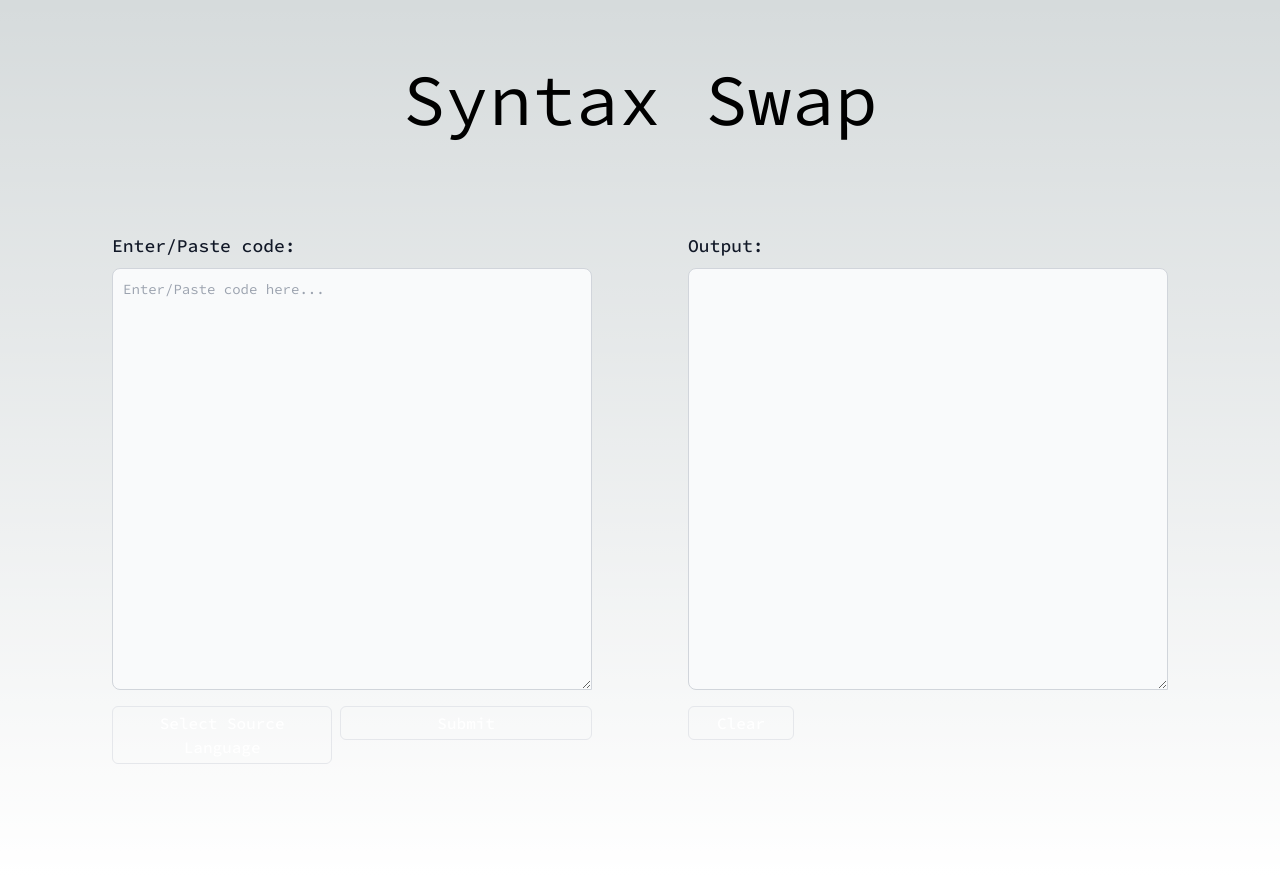
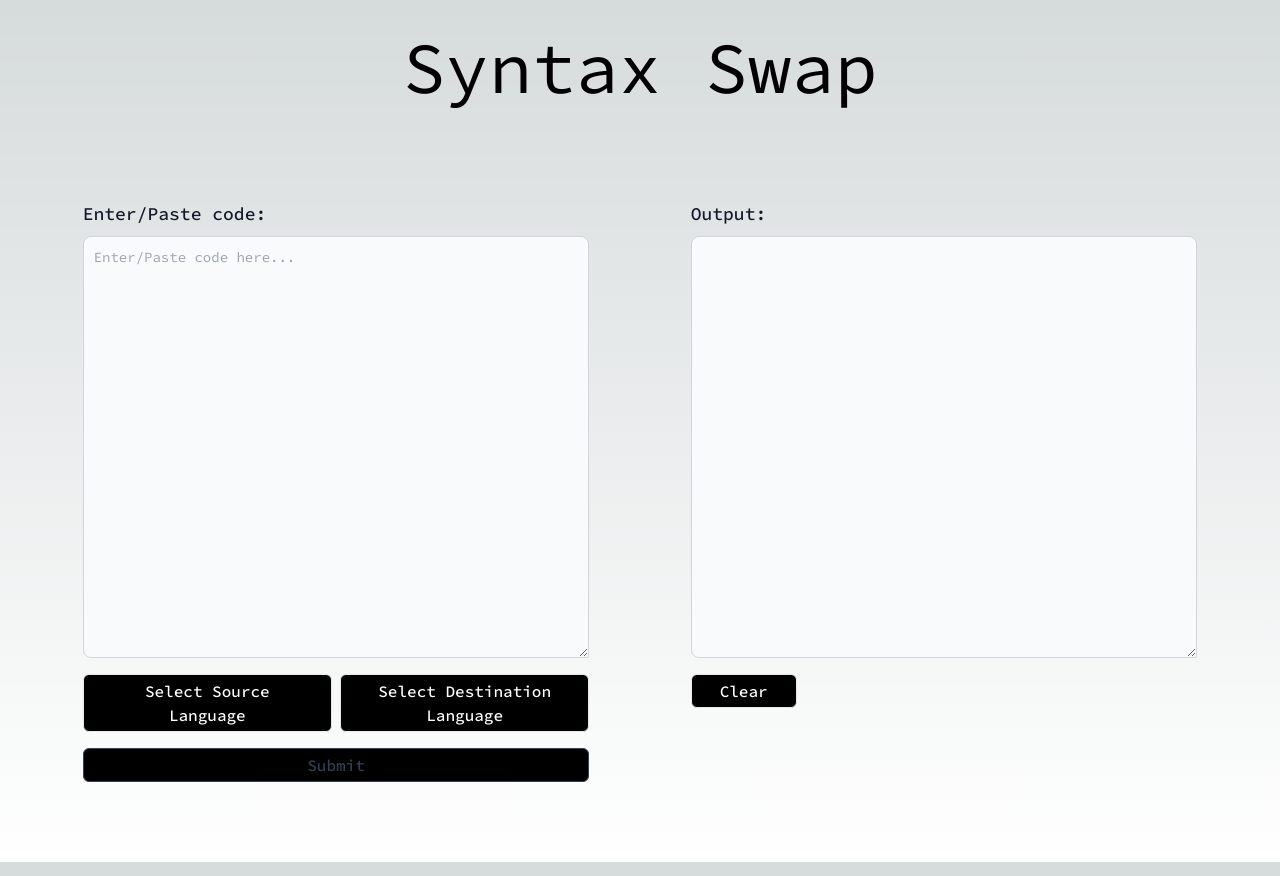
Before and after one commit to MAHolzbach/syntax-swap, a Next.js app: page / in a window 1280 px wide. Built offline with nearby package versions, Linux system fonts and the light colour scheme.

Commit message:
Buttons and such complete

```diff
--- a/app/components/Form.tsx
+++ b/app/components/Form.tsx
@@ -7,8 +7,7 @@ import useSWRMutation from "swr/mutation";
 import Result from "./Result";
 import Submit from "./Submit";
 
-//TODO: Add language select dropdown
-//TODO: Add clear all button
+//TODO: Add personality picker
 //TODO: Add api key input field
 //TODO: Add logic to get/set api key to local storage
 //? Does openai have an auth widget that could be used instead?
@@ -17,14 +16,16 @@ const Form = () => {
   const [formValue, setFormValue] = useState("");
   const [clear, setClear] = useState(false);
   const [sourceLanguage, setSourceLanguage] = useState<string | null>(null);
-  const [resultLanguage, setResultLanguage] = useState(null);
+  const [destinationLanguage, setDestinationLanguage] = useState<string | null>(
+    null
+  );
 
   const query = {
     messages: [
       { role: "system", content: "You are a helpful assistant." },
       {
         role: "user",
-        content: `Translate this ${sourceLanguage} code into Python: ${formValue}`,
+        content: `Translate this ${sourceLanguage} code into ${destinationLanguage}: ${formValue}`,
       },
     ],
     model: "gpt-3.5-turbo",
@@ -82,6 +83,8 @@ const Form = () => {
         handleSubmit={handleSubmit}
         setSourceLanguage={setSourceLanguage}
         sourceLanguage={sourceLanguage}
+        setDestinationLanguage={setDestinationLanguage}
+        destinationLanguage={destinationLanguage}
       />
       <Result
         response={setResponse()}
--- a/app/components/LanguageSelect.tsx
+++ b/app/components/LanguageSelect.tsx
@@ -1,15 +1,21 @@
 "use client";
 
-import { useState } from "react";
+import { useRef, useState } from "react";
 
 type TLanguageSelectProps = {
-  setSourceLanguage: (language: string | null) => void;
-  sourceLanguage: string | null;
+  type: string;
+  setSourceLanguage?: (language: string | null) => void;
+  sourceLanguage?: string | null;
+  setDestinationLanguage?: (language: string | null) => void;
+  destinationLanguage?: string | null;
 };
 
 const LanguageSelect = ({
+  type,
   setSourceLanguage,
   sourceLanguage,
+  setDestinationLanguage,
+  destinationLanguage,
 }: TLanguageSelectProps) => {
   const [toggleMenu, setToggleMenu] = useState(false);
   const languages = [
@@ -25,35 +31,66 @@ const LanguageSelect = ({
     "Rust",
   ];
 
+  const languageDropdown = useRef<HTMLInputElement>(null);
+
+  const closeLanguageMenus = (e: any) => {
+    if (toggleMenu && !languageDropdown.current?.contains(e.target)) {
+      setToggleMenu(false);
+    }
+  };
+
+  document.addEventListener("mousedown", closeLanguageMenus);
+
+  const handleLanguageSelect = (language: string) => {
+    if (setSourceLanguage) setSourceLanguage(language);
+
+    if (setDestinationLanguage) setDestinationLanguage(language);
+
+    setToggleMenu(!toggleMenu);
+  };
+
+  const selectedLanguageRenderer = () => {
+    if (type === "source") {
+      return sourceLanguage ?? "Select Source Language";
+    }
+
+    if (type === "destination") {
+      return destinationLanguage ?? "Select Destination Language";
+    }
+  };
+
   return (
-    <div className="w-full mr-2">
+    <div className="relative w-full first-of-type:mr-2" ref={languageDropdown}>
       <button
         onClick={(e) => {
           e.preventDefault();
           setToggleMenu(!toggleMenu);
         }}
-        className="bg-dark border-dark border rounded-md inline-flex items-center justify-center py-1 px-7 text-center text-base font-medium text-white hover:bg-slate-500 disabled:bg-gray-3 disabled:border-gray-3 disabled:text-dark-5 w-full"
+        className="bg-black border-dark border rounded-md inline-flex items-center justify-center py-1 px-7 text-center text-base font-medium text-white hover:bg-slate-500 disabled:bg-gray-3 disabled:border-gray-3 disabled:text-dark-5 w-full"
       >
-        {sourceLanguage ?? "Select Source Language"}
+        {selectedLanguageRenderer()}
       </button>
       <ul
         className={`${
           toggleMenu ? "visible" : "hidden"
-        } bg-dark border-dark border rounded-md mt-2`}
+        } z-10 absolute bg-black border-dark border rounded-md mt-2 w-full`}
       >
         {languages.map((language) => {
+          if (type === "destination" && language === "Unknown") {
+            return null;
+          } else {
             return (
               <li
                 key={language}
                 onClick={() => {
-                setSourceLanguage(language);
-                setToggleMenu(!toggleMenu);
+                  handleLanguageSelect(language);
                 }}
                 className="p-2 hover:cursor-pointer hover:bg-slate-500"
               >
                 {language}
               </li>
             );
+          }
         })}
       </ul>
     </div>
--- a/app/components/Result.tsx
+++ b/app/components/Result.tsx
@@ -17,12 +17,12 @@ const Result = ({ response, clear, handleClear }: TResultProps) => {
         value={clear ? "" : response}
         id="outputCode"
         rows={20}
-        className="block mb-4 p-2.5 w-full text-sm text-gray-900 bg-gray-50 rounded-tl-lg rounded-tr-lg rounded-bl-lg border border-gray-300 focus:ring-blue-500 focus:border-blue-500 dark:bg-gray-700 dark:border-gray-600 dark:placeholder-gray-400 dark:text-white dark:focus:ring-blue-500 dark:focus:border-blue-500 lg:resize-y"
+        className="block mb-4 p-2.5 w-full text-sm text-gray-900 bg-gray-50 rounded-tl-lg rounded-tr-lg rounded-bl-lg border border-gray-300  dark:bg-gray-700 dark:border-gray-600 dark:placeholder-gray-400 dark:text-white focus:ring-gray-300 lg:resize-y"
         readOnly
       ></textarea>
       <button
         onClick={() => handleClear()}
-        className="bg-dark dark:bg-dark-2 border-dark dark:border-dark-2 border rounded-md inline-flex items-center justify-center py-1 px-7 text-center text-base font-medium text-white hover:bg-body-color hover:border-body-color disabled:bg-gray-3 disabled:border-gray-3 disabled:text-dark-5"
+        className="bg-black border-dark border rounded-md inline-flex items-center justify-center py-1 px-7 text-center text-base font-medium text-white hover:bg-body-color hover:border-body-color disabled:bg-gray-3 disabled:border-gray-3 disabled:text-dark-5"
       >
         Clear
       </button>
--- a/app/components/Submit.tsx
+++ b/app/components/Submit.tsx
@@ -6,6 +6,8 @@ type TSubmitProps = {
   handleSubmit: (e: FormEvent) => void;
   setSourceLanguage: (language: string | null) => void;
   sourceLanguage: string | null;
+  setDestinationLanguage: (language: string | null) => void;
+  destinationLanguage: string | null;
 };
 
 const Submit = ({
@@ -13,6 +15,8 @@ const Submit = ({
   handleSubmit,
   setSourceLanguage,
   sourceLanguage,
+  setDestinationLanguage,
+  destinationLanguage,
 }: TSubmitProps) => {
   return (
     <form id="inputForm" className="my-12 w-full lg:w-5/12">
@@ -27,21 +31,28 @@ const Submit = ({
           onChange={(e) => setFormValue(e.target.value)}
           id="message"
           rows={20}
-          className="block mb-4 p-2.5 w-full text-sm text-gray-900 bg-gray-50 rounded-tl-lg rounded-tr-lg rounded-bl-lg border border-gray-300 focus:ring-blue-500 focus:border-blue-500 dark:bg-gray-700 dark:border-gray-600 dark:placeholder-gray-400 dark:text-white dark:focus:ring-blue-500 dark:focus:border-blue-500 lg:resize-y"
+          className="block mb-4 p-2.5 w-full text-sm text-gray-900 bg-gray-50 rounded-tl-lg rounded-tr-lg rounded-bl-lg border border-gray-300 dark:bg-gray-700 dark:border-gray-600 dark:placeholder-gray-400 dark:text-white lg:resize-y"
           placeholder="Enter/Paste code here..."
         ></textarea>
-        <div className="flex w-full">
+        <div className="flex w-full justify-between mb-4">
           <LanguageSelect
+            type="source"
+            setSourceLanguage={setSourceLanguage}
             sourceLanguage={sourceLanguage}
-            setSourceLanguage={setSourceLanguage}
           />
-          <button
-            onClick={(e) => handleSubmit(e)}
-            className="bg-dark border-dark border rounded-md self-start py-1 px-7 text-center text-base font-medium text-white hover:bg-slate-500 disabled:bg-gray-3 disabled:border-gray-3 disabled:text-dark-5 w-full"
-          >
-            Submit
-          </button>
+          <LanguageSelect
+            type="destination"
+            setDestinationLanguage={setDestinationLanguage}
+            destinationLanguage={destinationLanguage}
+          />
         </div>
+        <button
+          onClick={(e) => handleSubmit(e)}
+          disabled={sourceLanguage === null || destinationLanguage === null}
+          className="bg-black border-dark border rounded-md self-start py-1 px-7 text-center text-base font-medium text-white hover:bg-slate-500 disabled:border-slate-700 disabled:text-slate-700 disabled:hover:bg-black w-full"
+        >
+          Submit
+        </button>
       </div>
     </form>
   );
--- a/app/page.tsx
+++ b/app/page.tsx
@@ -2,7 +2,7 @@ import Form from "./components/Form";
 
 export default function Home() {
   return (
-    <main className="flex min-h-screen flex-col items-center p-16  font-code">
+    <main className="flex min-h-screen flex-col items-center p-8 font-code">
       <h1 className="text-7xl mb-12 text-center">Syntax Swap</h1>
       <div className="flex flex-col lg:flex-row items-start justify-around w-full">
         <Form />
```
Lines whose indentation alone changed are shown as unchanged.
